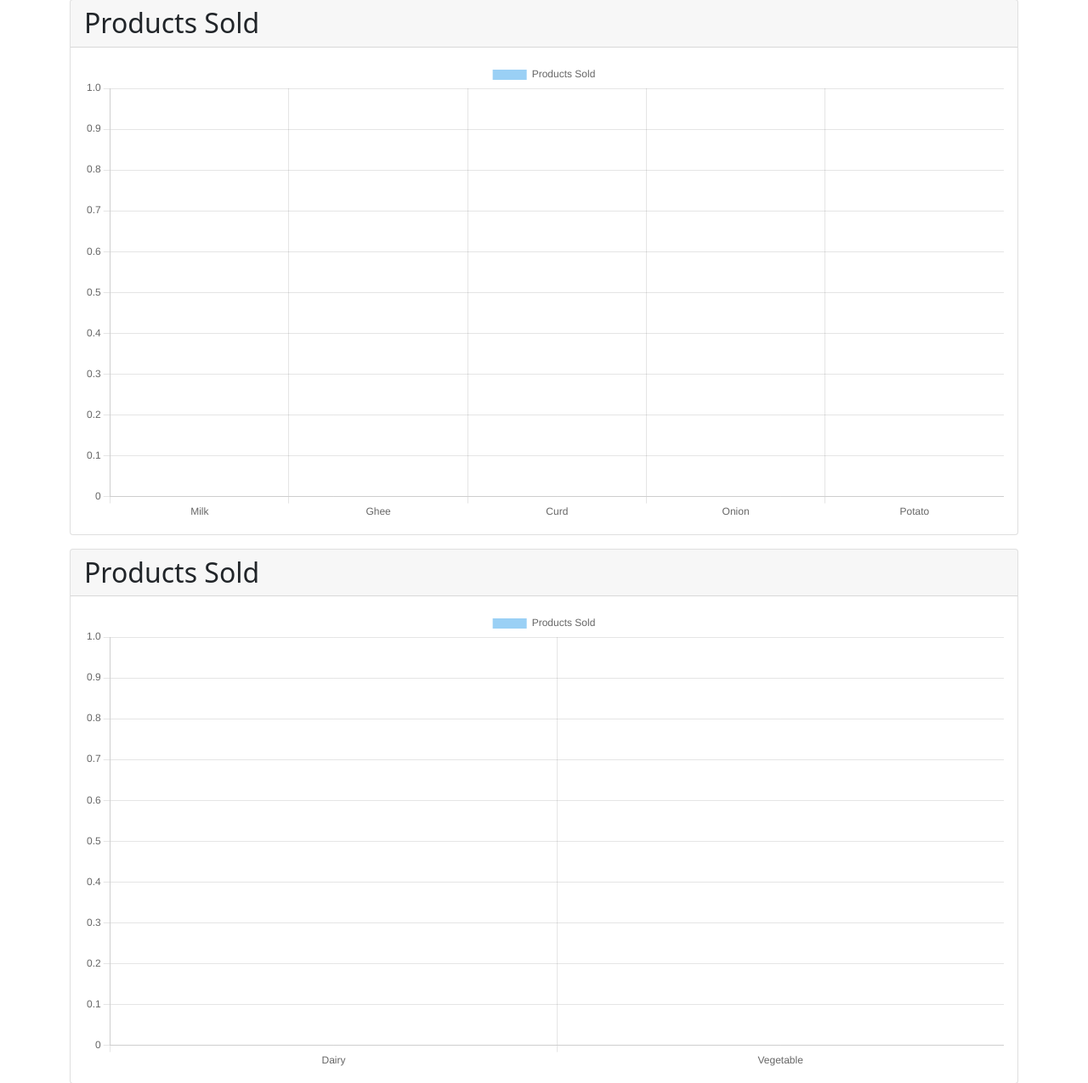
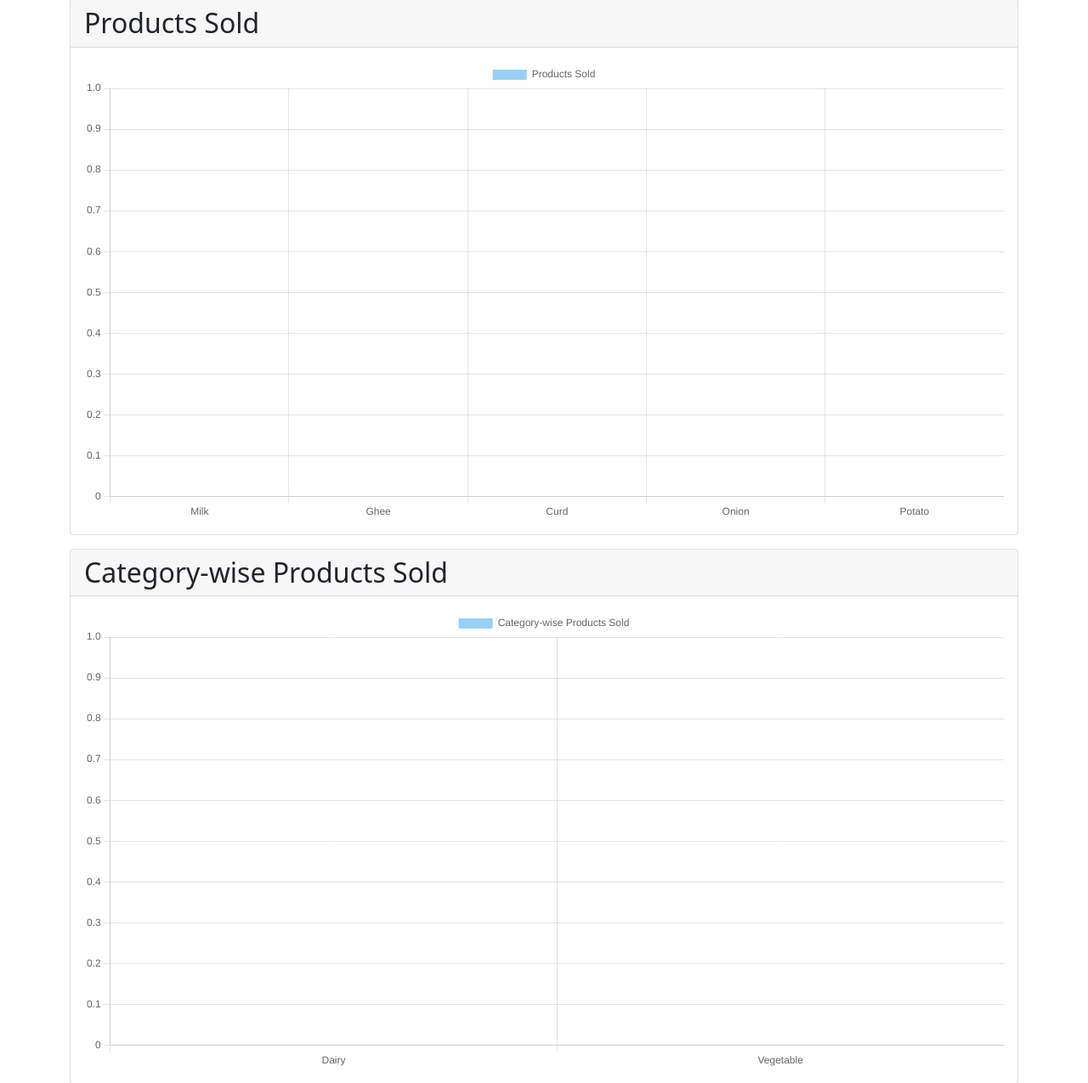
Before and after one commit to devratdave/sponsor-influencer-coordination-app, a Flask app: page /dashboard in a window 1280 px wide. Shown: the part 384-1659 px from the top of the page at 85% size. Run offline with Flask 3, Linux system fonts and the light colour scheme; a user stored in the database is signed in.

Commit message:
small new changes

```diff
--- a/Code/models.py
+++ b/Code/models.py
@@ -1,4 +1,4 @@
-from app import db, login_manager
+from app import db, app, login_manager
 from flask_login import UserMixin
 
 @login_manager.user_loader
@@ -46,3 +46,7 @@ class Cart(db.Model):
     quantity= db.Column(db.Integer)
     unitprice= db.Column(db.Integer)
     unit= db.Column(db.String)
+
+
+with app.app_context():
+    db.create_all()
--- a/Code/routes.py
+++ b/Code/routes.py
@@ -82,6 +82,7 @@ def login():
 def home():
     products= Product.query.filter().all()
     categories= Category.query.filter().all()
+    cart_of_user= Cart.query.filter_by(user_id=current_user.id).all()
     if request.method=='POST':
         ## Adding the product in the cart
         product_id= request.form.get('submit_button')
@@ -90,9 +91,14 @@ def home():
             quantity= int(request.form.get('quantity'))
             ## Check if the product is already added in the cart, then updates the quantity
             cart_exists= Cart.query.filter_by(product=product.name, user_id=current_user.id).first()
-            if cart_exists:
-                cart_exists.quantity=cart_exists.quantity+quantity
-                flash('Product has been updated in cart')
+            if product.stock < quantity:
+                flash("Sorry we dont have this much stock for this product, reduce the quantity and try again")
+            elif cart_exists:
+                if cart_exists.quantity >= product.stock:
+                    flash("No more quantity of this product can be added")
+                else:
+                    cart_exists.quantity=cart_exists.quantity+quantity
+                    flash('Product has been updated in cart')
             else:
                 cart_product= Cart(product=product.name, user_id=current_user.id , quantity=quantity, unitprice=product.price, unit=product.unit)
                 db.session.add(cart_product)
@@ -101,7 +107,7 @@ def home():
             db.session.commit()
             return redirect(url_for('home'))
 
-    return render_template('home.html', products=products, categories=categories)
+    return render_template('home.html', products=products, categories=categories, cart_products=cart_of_user)
 
 
 ## Dashboard endpoints tells you the user details
@@ -317,7 +323,7 @@ def product_update(product_id):
                 if new_price:
                     product_toupdate.price= new_price
                 if new_stock:
-                    product_toupdate.stock= new_stock
+                    product_toupdate.stock+= new_stock
                 if new_manufacturingdate:
                     product_toupdate.manufacturingdate= new_manufacturingdate
                 if new_expirydate:
--- a/Code/templates/admin.html
+++ b/Code/templates/admin.html
@@ -29,7 +29,7 @@
 				<b>{{ category.name }}</b>
 				<form method="post", action="{{ url_for('admin') }}">
 					<input type="hidden" name="category_deletion" value="{{ category.id }}"/>
-					<button type="submit" class="btn btn-sm btn-dark block my-2">Delete {{ category.name }} from app</button>
+					<button type="submit" class="btn btn-sm btn-danger block my-2">Delete {{ category.name }} from app</button>
 				</form>
 			</h4>
 			<div class="card-body row d-flex justify-content-around">
--- a/Code/templates/dashboard.html
+++ b/Code/templates/dashboard.html
@@ -70,7 +70,7 @@
 </div>
 
 <div class="card my-3">
-	<h2 class="card-header">Products Sold</h2>
+	<h2 class="card-header">Category-wise Products Sold</h2>
 	<div class="card-body">
 		<canvas id="myCategoryBarGraph"></canvas>
         <script>
@@ -80,7 +80,7 @@
                 data: {
                     labels: [{%for x in category_labels%}"{{x}}",{%endfor%}],
                     datasets: [{
-                        label: "Products Sold",
+                        label: "Category-wise Products Sold",
                         data: [{%for d in category_values%}{{d}},{%endfor%}],
                         borderwidth: 5
                     }]
```
Also changed, not shown: Code/README.md, Code/instance/groceryStore.db (added).
